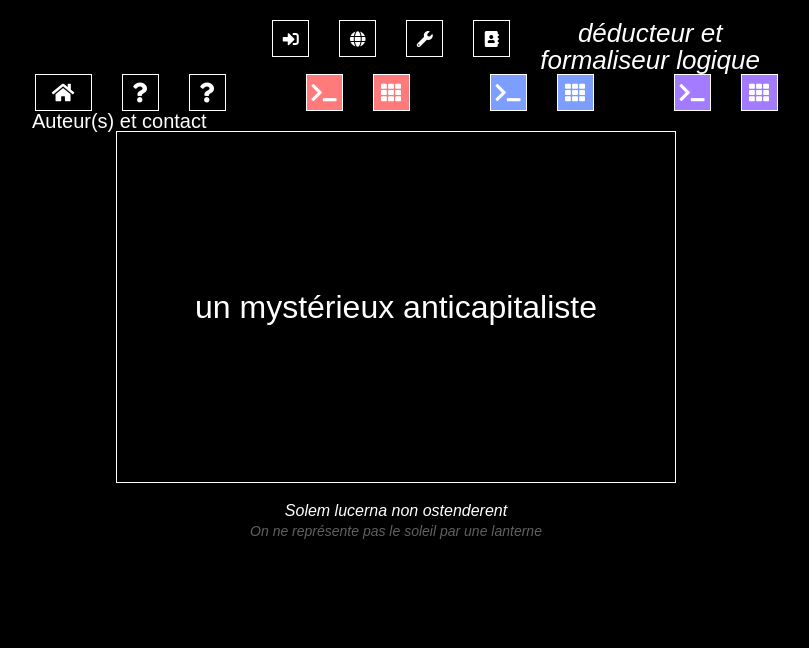
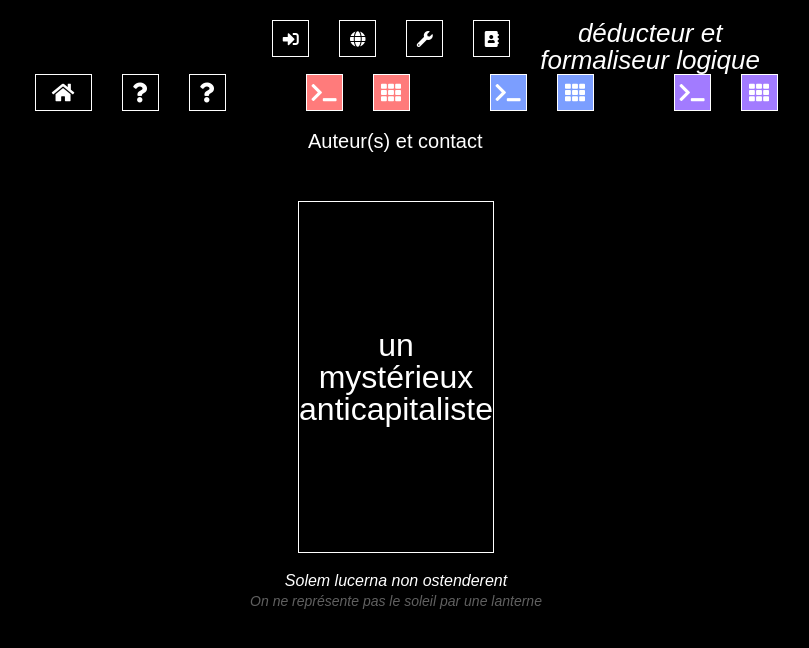
Before and after one commit to muleet/deducteurlogique, a React (Create React App) app: page /auteurs_contact in a window 1280 px wide. Shown: the top 648 px of the page, without its empty margins (244-1053 px from the left). Built offline with nearby package versions, Linux system fonts and the light colour scheme.

Commit message:
allez hop un de plus

```diff
--- a/src/components/Pages/Secondary Pages/AuthorsAndContact.js
+++ b/src/components/Pages/Secondary Pages/AuthorsAndContact.js
@@ -2,10 +2,10 @@ import React from "react";
 
 const AuthorsAndContact = () => {
   return (
-    <main
-    // className="main-auteurs-contact"
-    >
-      <h2>Auteur(s) et contact</h2>
+    <main className="main-auteurs-contact">
+      <h2 style={{ marginBottom: "50px", marginTop: "20px" }}>
+        Auteur(s) et contact
+      </h2>
       <div
         style={{
           display: "flex",
@@ -13,9 +13,7 @@ const AuthorsAndContact = () => {
           alignContent: "center"
         }}
       >
-        <div className="main-auteurs-contact anarchy">
-          un mystérieux anticapitaliste
-        </div>
+        <div className="auteur anarchy">un mystérieux anticapitaliste</div>
       </div>
     </main>
   );
--- a/src/css/app.css
+++ b/src/css/app.css
@@ -36,6 +36,10 @@ footer {
 }
 
 .main-auteurs-contact {
+  margin: 0px 276px;
+}
+
+.auteur {
   font-size: 32px;
   display: flex;
   justify-content: center;
```
